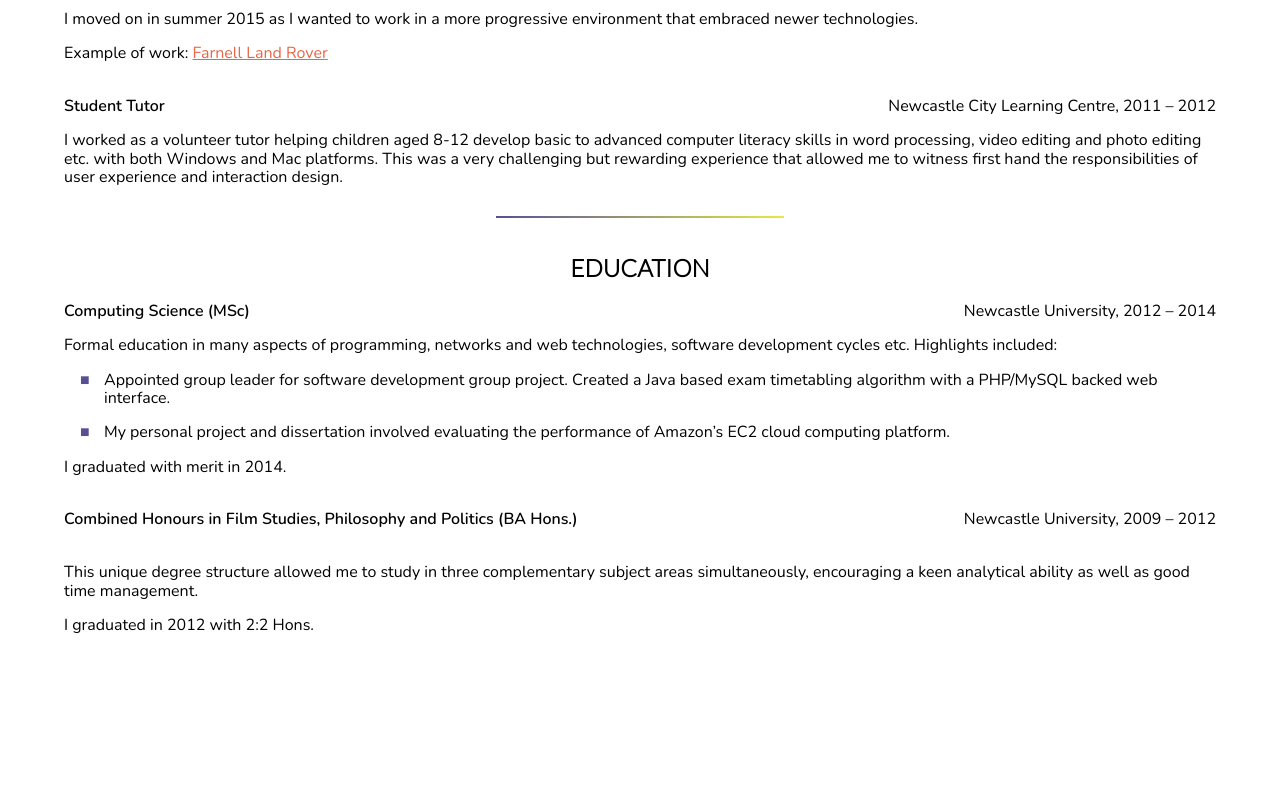
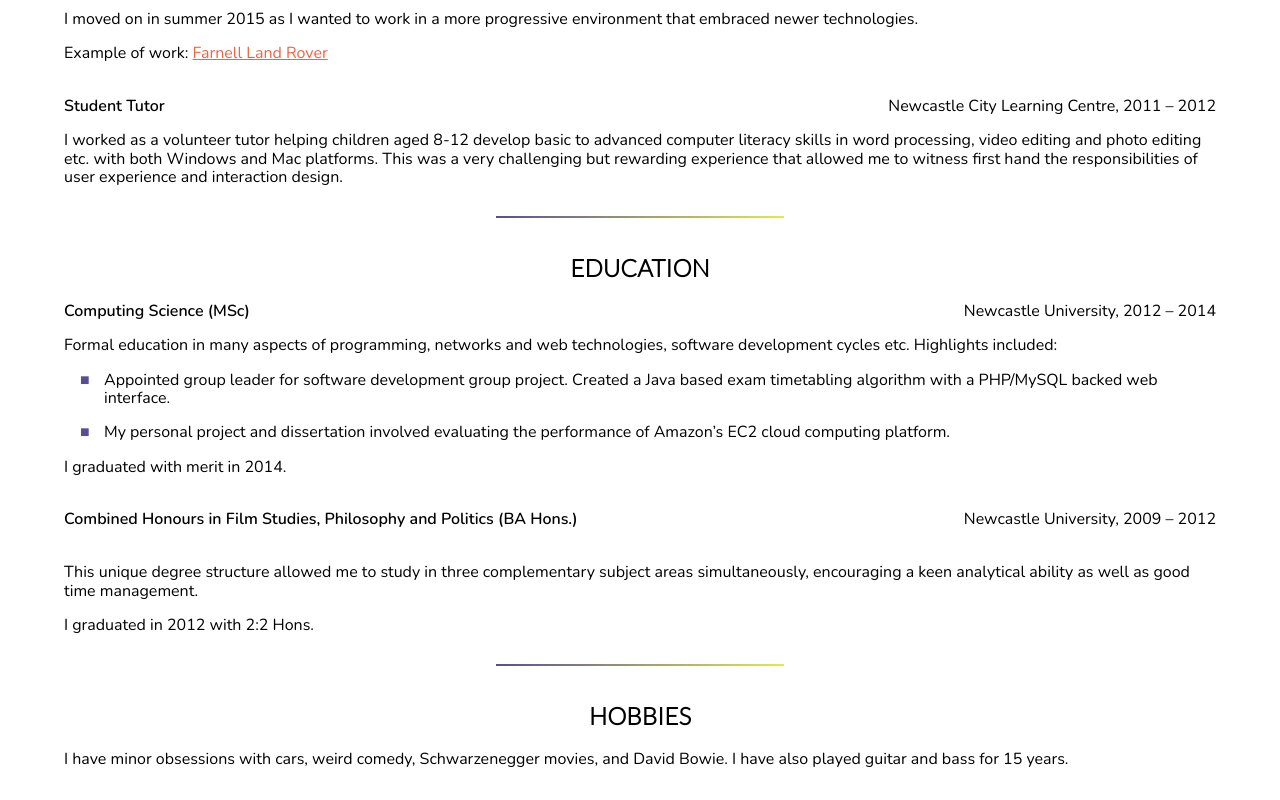
Before and after one commit to samblacklock/samblacklock.github.io, a plain HTML site: page index.html in a window 1280 px wide. Shown: the part 1761-2561 px from the top of the page. Before the commit the page ends 2427 px from the top, so only its background shows below. Drawn offline with nearby package versions, Linux system fonts and the light colour scheme.

Commit message:
add hobbies

```diff
--- a/index.html
+++ b/index.html
@@ -1,5 +1,6 @@
 <!DOCTYPE html>
-<html >
+<html>
+
 <head>
   <meta charset="UTF-8">
   <title>resume</title>
@@ -136,7 +137,14 @@
   <p>I graduated in 2012 with 2:2 Hons.</p>
 
 </section>
-  <script src='http://cdn.jsdelivr.net/sweep/latest/mainfile'></script>
+
+<section class="fun">
+  <h2>HOBBIES</h3>
+  <p>
+    I have minor obsessions with cars, weird comedy, Schwarzenegger movies, and David Bowie. I have also played guitar and bass for 15 years.
+  </p>
+
+</section>
 
     <script src="js/index.js"></script>
 
```
Lines whose indentation alone changed are shown as unchanged.
